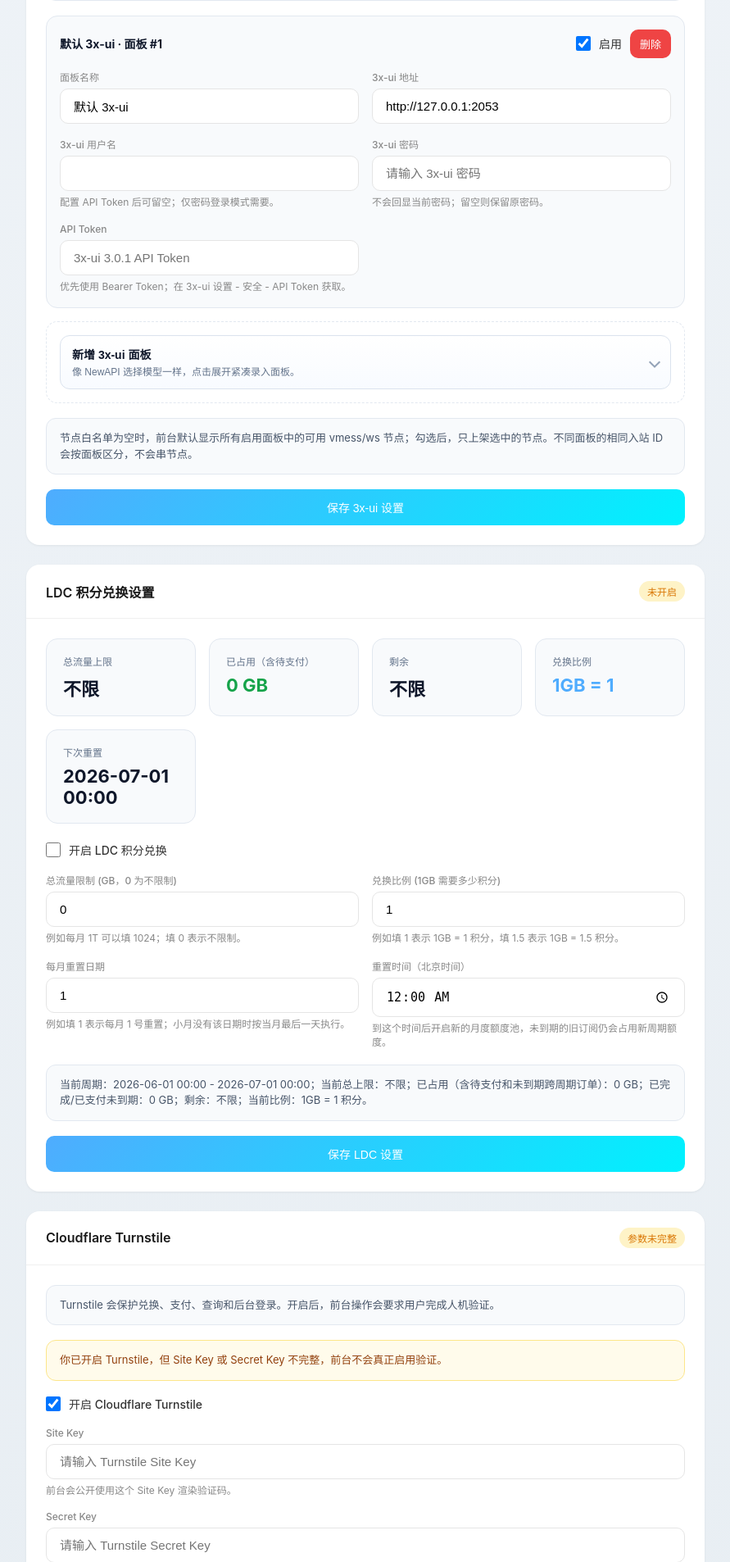
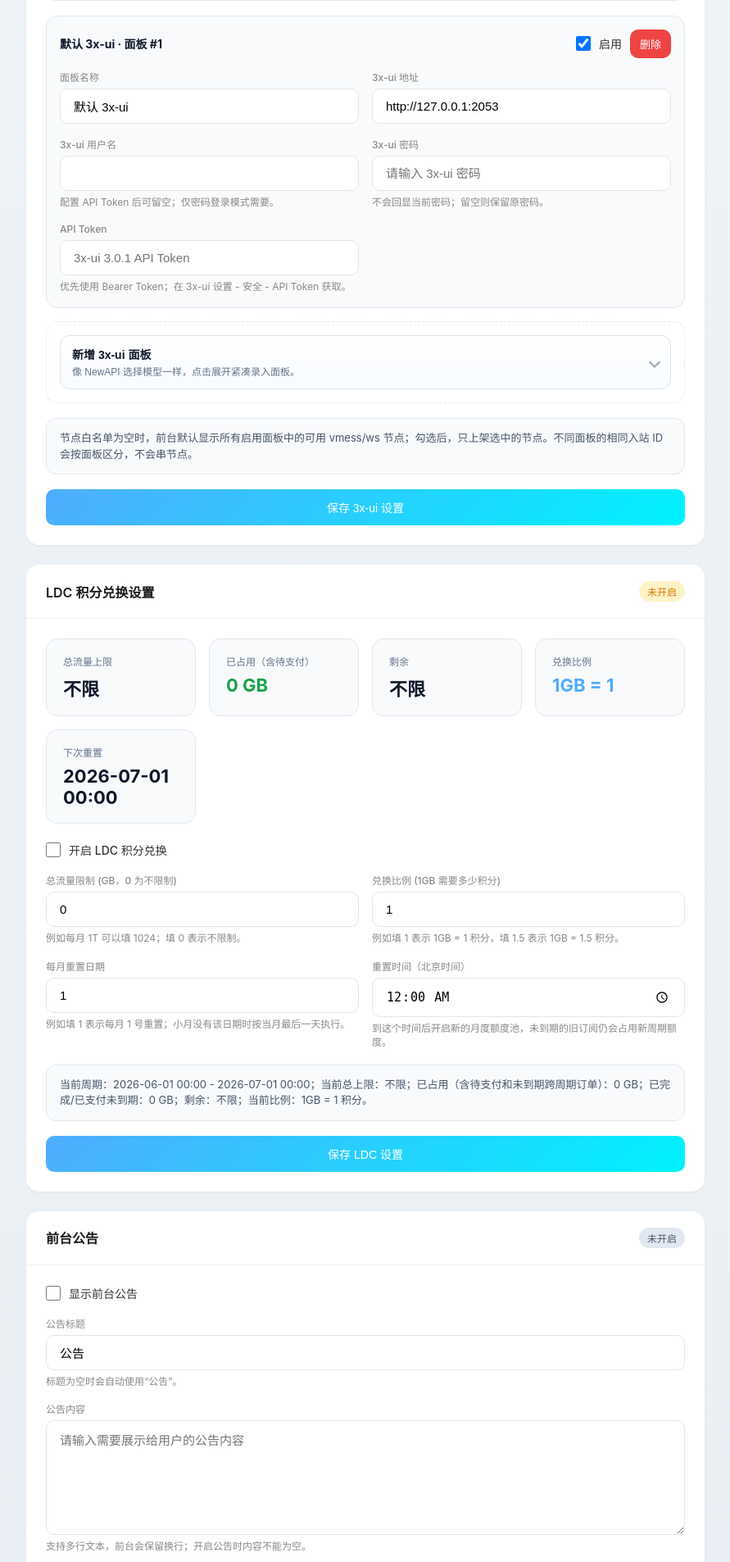
Before and after one commit to duanxinyua/LDC-XUI-Redeem, a Flask app: page /admin/settings in a window 1280 px wide. Shown: the part 1007-2913 px from the top of the page at 82% size, without its empty margins (316-1207 px from the left). Run offline with Flask 3, Linux system fonts and the light colour scheme; the visitor is signed in with stand-in values (Sample User, id 1); data comes from the database, SQL or seed files in the repository; data that the repository does not hold is empty.

Commit message:
新增前台公告并优化LDC关闭展示

```diff
--- a/app.py
+++ b/app.py
@@ -185,6 +185,9 @@
     'ldc_exchange_ratio': '1',
     'ldc_quota_reset_day': '1',
     'ldc_quota_reset_time': '00:00',
+    'announcement_enabled': '0',
+    'announcement_title': '公告',
+    'announcement_content': '',
     'turnstile_enabled': '1' if os.getenv('TURNSTILE_SITE_KEY') and os.getenv('TURNSTILE_SECRET_KEY') else '0',
     'turnstile_site_key': os.getenv('TURNSTILE_SITE_KEY', '').strip(),
     'turnstile_secret_key': os.getenv('TURNSTILE_SECRET_KEY', '').strip(),
@@ -1175,6 +1178,20 @@
         'site_key_set': bool(site_key),
         'secret_key_set': bool(secret_key),
         'enabled': enabled_setting and bool(site_key and secret_key),
+    }
+
+
+def get_announcement_config(conn=None):
+    """读取前台公告配置。"""
+    settings = load_app_settings(conn)
+    enabled_setting = parse_bool(settings.get('announcement_enabled'), False)
+    title = (settings.get('announcement_title') or '公告').strip() or '公告'
+    content = (settings.get('announcement_content') or '').strip()
+    return {
+        'enabled_setting': enabled_setting,
+        'enabled': enabled_setting and bool(content),
+        'title': title,
+        'content': content,
     }
 
 
@@ -1945,6 +1962,7 @@
     ldc_runtime = get_ldc_runtime_config(conn)
     xui_runtime = get_xui_runtime_config(conn)
     turnstile_config = get_turnstile_config(conn)
+    announcement_config = get_announcement_config(conn)
     conn.close()
 
     ldc_default_traffic = min(
@@ -1968,6 +1986,9 @@
         ldc_total_limit_text=ldc_limit_text,
         ldc_used_text=ldc_used_text,
         ldc_remaining_text=ldc_remaining_text,
+        announcement_enabled=announcement_config['enabled'],
+        announcement_title=announcement_config['title'],
+        announcement_content=announcement_config['content'],
         turnstile_enabled=turnstile_config['enabled'],
         turnstile_site_key=turnstile_config['site_key']
     )
@@ -1976,6 +1997,11 @@
 @app.route('/ldc')
 def ldc_page():
     """LDC 兑换页直达入口"""
+    conn = get_db()
+    ldc_runtime = get_ldc_runtime_config(conn)
+    conn.close()
+    if not ldc_runtime['enabled']:
+        return redirect(url_for('index'))
     return redirect(url_for('index', tab='ldc'))
 
 
@@ -2534,6 +2560,7 @@
     ldc_runtime = get_ldc_runtime_config(conn)
     xui_runtime = get_xui_runtime_config(conn)
     turnstile_config = get_turnstile_config(conn)
+    announcement_config = get_announcement_config(conn)
     xui_instances = get_xui_instances(conn, include_disabled=True)
     xui_inbounds = fetch_all_xui_inbounds(include_disabled=True, include_disabled_instances=True) or default_inbounds_for_instance()
     xui_enabled_node_keys = parse_node_key_list(settings.get('xui_enabled_nodes'), default_instance_id=xui_runtime['id'])
@@ -2568,6 +2595,10 @@
         ldc_quota_reset_time=ldc_runtime['quota_reset_time'],
         ldc_quota_cycle_text=ldc_quota_cycle_text,
         ldc_quota_cycle_end=format_dt(ldc_runtime['quota_cycle_end']),
+        announcement_enabled=announcement_config['enabled_setting'],
+        announcement_effective_enabled=announcement_config['enabled'],
+        announcement_title=announcement_config['title'],
+        announcement_content=announcement_config['content'],
         turnstile_enabled=turnstile_config['enabled_setting'],
         turnstile_effective_enabled=turnstile_config['enabled'],
         turnstile_site_key=turnstile_config['site_key'],
@@ -2626,6 +2657,36 @@
     })
 
     return jsonify({'success': True, 'msg': 'LDC 配置已保存'})
+
+
+@app.route('/admin/announcement-settings', methods=['POST'])
+@admin_required
+@csrf_required
+def update_announcement_settings():
+    """更新前台公告配置。"""
+    enabled = '1' if request.form.get('announcement_enabled') in ('1', 'on', 'true', 'yes') else '0'
+    title = (request.form.get('announcement_title') or '').strip()
+    content = (request.form.get('announcement_content') or '').strip()
+
+    if enabled == '1' and not content:
+        return jsonify({'success': False, 'msg': '开启公告时必须填写公告内容'})
+
+    if not title:
+        title = '公告'
+
+    if len(title) > 80:
+        return jsonify({'success': False, 'msg': '公告标题不能超过 80 个字符'})
+
+    if len(content) > 2000:
+        return jsonify({'success': False, 'msg': '公告内容不能超过 2000 个字符'})
+
+    save_app_settings({
+        'announcement_enabled': enabled,
+        'announcement_title': title,
+        'announcement_content': content,
+    })
+
+    return jsonify({'success': True, 'msg': '公告配置已保存'})
 
 
 @app.route('/admin/turnstile-settings', methods=['POST'])
--- a/templates/admin_settings.html
+++ b/templates/admin_settings.html
@@ -182,7 +182,8 @@
             margin-bottom: 6px;
             font-weight: 500;
         }
-        .form-group input {
+        .form-group input,
+        .form-group textarea {
             width: 100%;
             padding: 12px 16px;
             border: 1.5px solid #e5e5e5;
@@ -191,7 +192,14 @@
             transition: all 0.2s;
             background: white;
         }
-        .form-group input:focus {
+        .form-group textarea {
+            min-height: 140px;
+            resize: vertical;
+            line-height: 1.55;
+            font-family: inherit;
+        }
+        .form-group input:focus,
+        .form-group textarea:focus {
             outline: none;
             border-color: #4facfe;
             box-shadow: 0 0 0 3px rgba(79, 172, 254, 0.1);
@@ -665,8 +673,12 @@
                     <span class="menu-index">3</span>
                     <span>LDC 兑换</span>
                 </a>
+                <a href="#announcement" class="settings-menu-link" data-target="announcement">
+                    <span class="menu-index">4</span>
+                    <span>公告</span>
+                </a>
                 <a href="#turnstile" class="settings-menu-link" data-target="turnstile">
-                    <span class="menu-index">4</span>
+                    <span class="menu-index">5</span>
                     <span>Turnstile</span>
                 </a>
             </nav>
@@ -949,6 +961,42 @@
                     </div>
 
                     <button type="submit" class="btn btn-primary">保存 LDC 设置</button>
+                </form>
+            </div>
+                </div>
+
+                <div class="section" id="announcement">
+            <div class="section-header">
+                <h2>前台公告</h2>
+                <span class="badge {% if announcement_effective_enabled %}badge-success{% elif announcement_enabled %}badge-warning{% else %}badge-neutral{% endif %}">
+                    {% if announcement_effective_enabled %}已显示{% elif announcement_enabled %}缺少内容{% else %}未开启{% endif %}
+                </span>
+            </div>
+            <div class="section-body">
+                <form class="settings-form" id="announcementSettingsForm">
+                    <label class="settings-toggle">
+                        <input type="checkbox" id="announcementEnabled" {% if announcement_enabled %}checked{% endif %}>
+                        <span>显示前台公告</span>
+                    </label>
+
+                    <div class="settings-grid">
+                        <div class="form-group full-width">
+                            <label>公告标题</label>
+                            <input type="text" id="announcementTitle" value="{{ announcement_title }}" maxlength="80" placeholder="公告">
+                            <div class="setting-help">标题为空时会自动使用“公告”。</div>
+                        </div>
+                        <div class="form-group full-width">
+                            <label>公告内容</label>
+                            <textarea id="announcementContent" maxlength="2000" placeholder="请输入需要展示给用户的公告内容">{{ announcement_content }}</textarea>
+                            <div class="setting-help">支持多行文本，前台会保留换行；开启公告时内容不能为空。</div>
+                        </div>
+                    </div>
+
+                    <div class="setting-summary">
+                        当前状态：{% if announcement_effective_enabled %}前台正在显示公告{% elif announcement_enabled %}已开启但内容为空，前台不会显示{% else %}未开启，前台不显示公告{% endif %}。
+                    </div>
+
+                    <button type="submit" class="btn btn-primary">保存公告设置</button>
                 </form>
             </div>
                 </div>
@@ -1301,6 +1349,27 @@
             }
         });
 
+        document.getElementById('announcementSettingsForm').addEventListener('submit', async function(e) {
+            e.preventDefault();
+            const formData = new FormData();
+            formData.append('_csrf_token', csrfToken);
+            formData.append('announcement_enabled', document.getElementById('announcementEnabled').checked ? '1' : '0');
+            formData.append('announcement_title', document.getElementById('announcementTitle').value);
+            formData.append('announcement_content', document.getElementById('announcementContent').value);
+
+            try {
+                const data = await submitForm('/admin/announcement-settings', formData);
+                if (data.success) {
+                    showToast(data.msg || '公告配置已保存');
+                    reloadSoon();
+                } else {
+                    alert(data.msg || '保存失败');
+                }
+            } catch (error) {
+                alert('保存失败');
+            }
+        });
+
         document.getElementById('turnstileSettingsForm').addEventListener('submit', async function(e) {
             e.preventDefault();
             const formData = new FormData();
```
Also changed, not shown: templates/index.html (+50 -13 lines).
